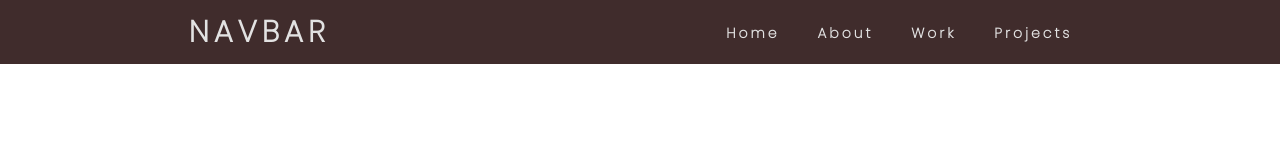
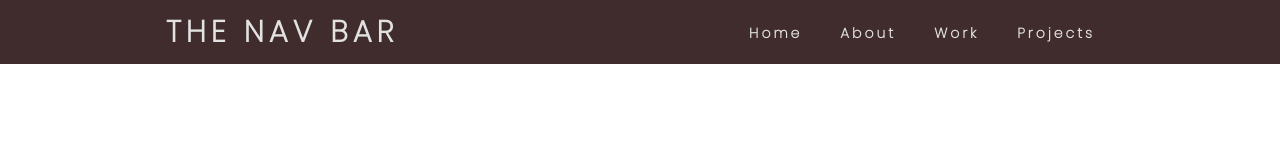
Before and after one commit to Justine2047/responsivenav, a plain HTML site: page index.html in a window 1280 px wide. Drawn offline with Linux system fonts and the light colour scheme.

Commit message:
fix navbar tittle

```diff
--- a/index.html
+++ b/index.html
@@ -15,7 +15,7 @@
   <body>
     <nav>
       <div class="logo">
-        <h1>Navbar</h1>
+        <h1>The Nav Bar</h1>
       </div>
       <ul class="nav-links">
         <li>
```
